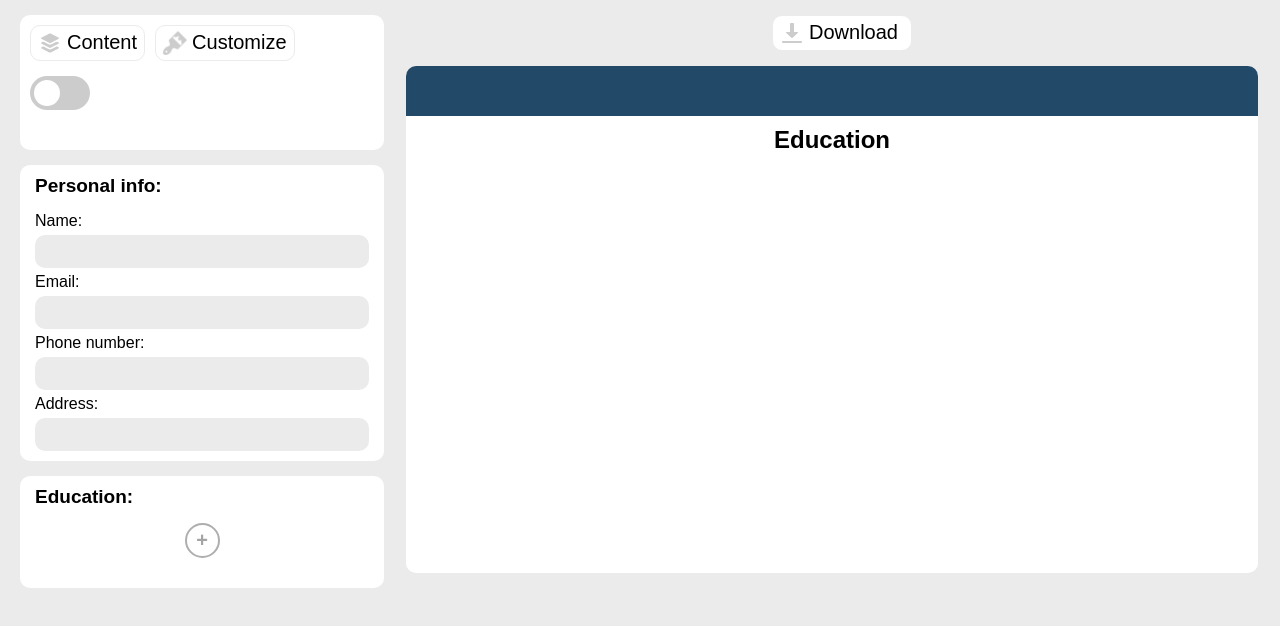
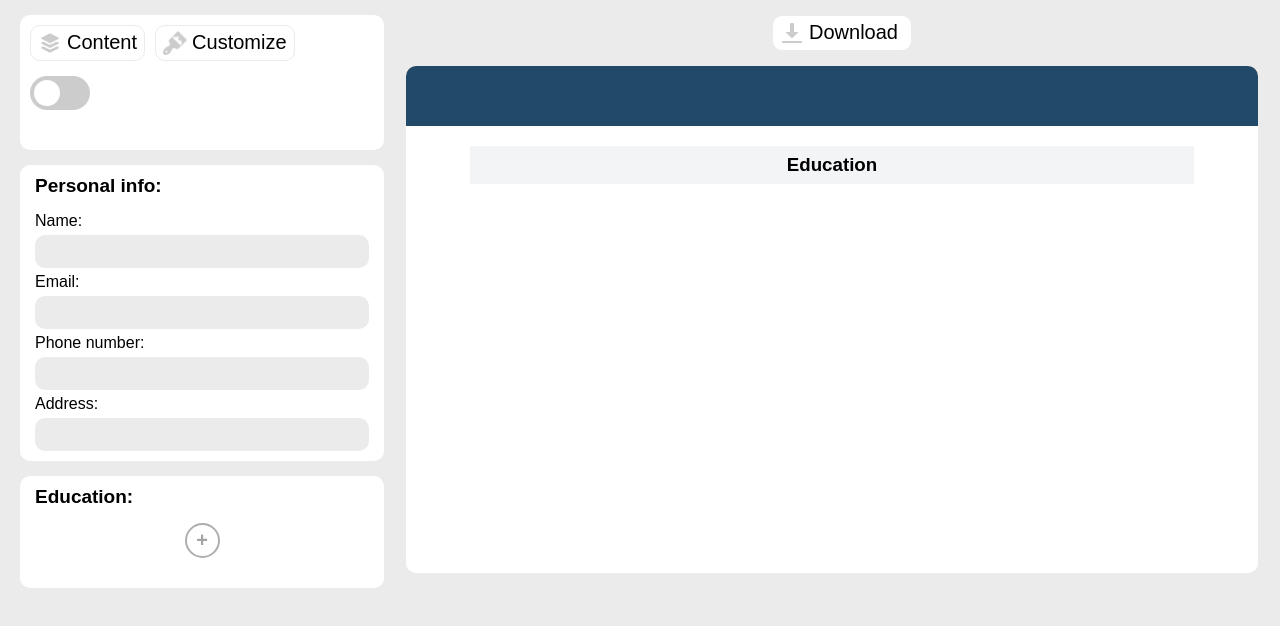
Before and after one commit to vasenkom/CV-maker, a React (Vite) app in the folder cvMaker/: page / in a window 1280 px wide. Shown: the top 626 px of the page. Built offline with nearby package versions, Linux system fonts and the light colour scheme.

Commit message:
fix bug which displeaying of current and saved form

```diff
--- a/cvMaker/src/components/CV.jsx
+++ b/cvMaker/src/components/CV.jsx
@@ -8,7 +8,7 @@ export function CVprototype({
     <>
       <div id="CVprototype">
         <div id="head">
-          <h1 id="name" style={{ paddingTop: "15px", marginBottom: "10px" }}>
+          <h1 id="name" style={{ paddingTop: "25px", marginBottom: "10px" }}>
             {personalInfo.name}
           </h1>
           <div id="secondLine">
@@ -25,7 +25,7 @@ export function CVprototype({
         </div>
 
         <div id="education">
-          <h2>Education</h2>
+          <h3 className="header-text">Education</h3>
 
           {/* Show both saved education and current form data if saveFormData is true */}
           {saveFormData && (
@@ -45,7 +45,8 @@ export function CVprototype({
               </div>
 
               {/* Show all saved education entries except the one being edited */}
-              {educationList
+              {saveFormData &&
+                educationList
                   .filter((edu) => !(edu.id === currentEducation.id))
                   .map((edu, index) => (
                     <div key={index} className="education-entry">
@@ -64,7 +65,7 @@ export function CVprototype({
             </>
           )}
 
-          {/* Always show saved education entries if not editing */}
+          {/* Show saved education entries if not editing */}
           {!saveFormData &&
             educationList.map((edu, index) => (
               <div key={index} className="education-entry">
```
Lines whose indentation alone changed are shown as unchanged.
